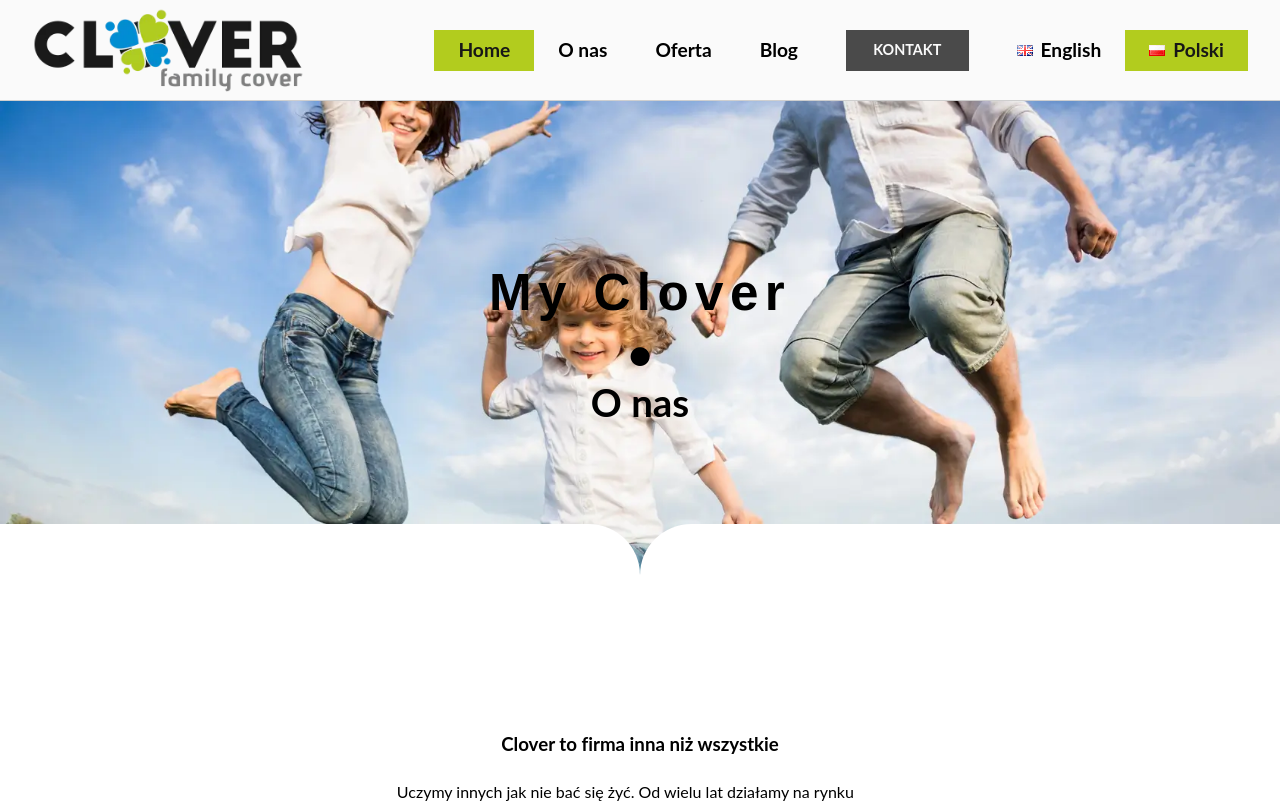
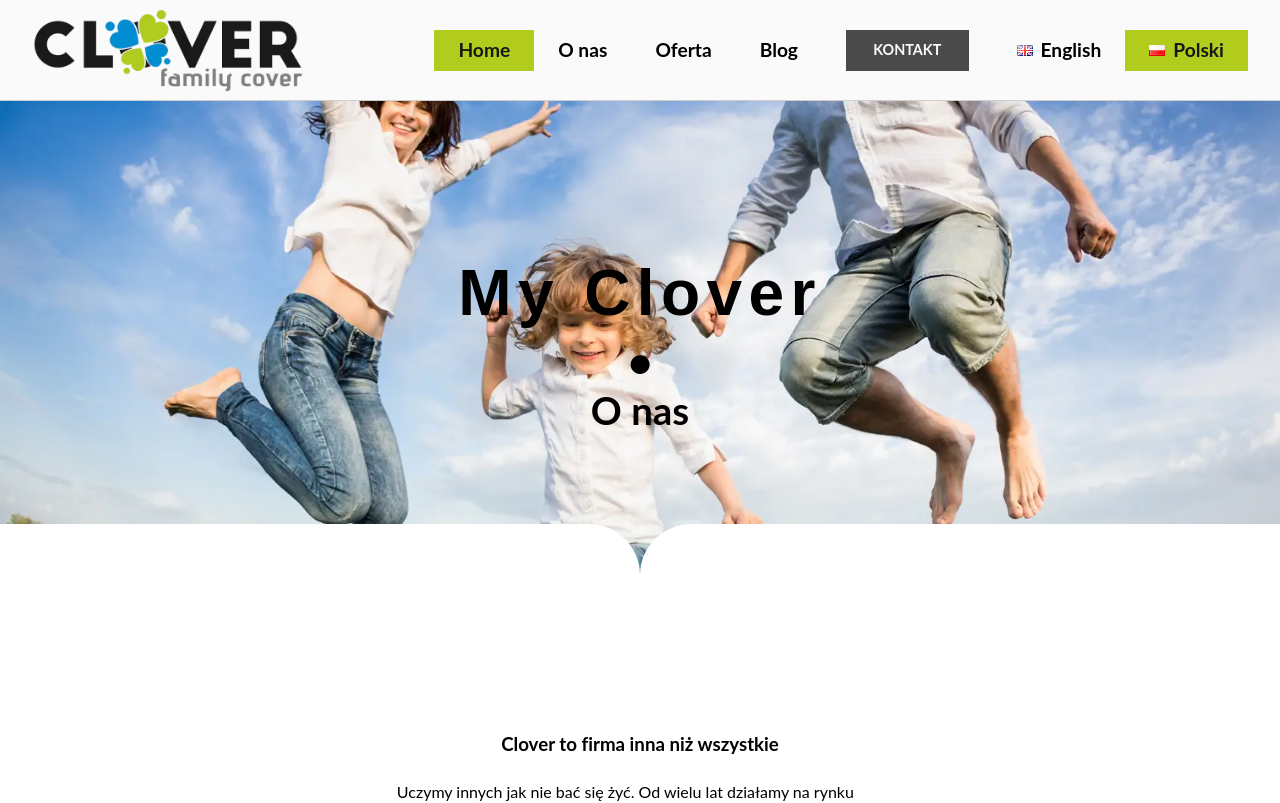
Before and after one commit to TZ-fn/MyClover, a React (Vite) app: page /about in a window 1280 px wide. Shown: the top 803 px of the page. Built offline with nearby package versions, Linux system fonts and the light colour scheme; a web font is replaced by a local one.

Commit message:
fix: enlarge the header

```diff
--- a/src/components/ImageHeader/ImageHeader.module.scss
+++ b/src/components/ImageHeader/ImageHeader.module.scss
@@ -11,7 +11,7 @@
 }
 
 .pageHeader {
-  font-size: clamp(2rem, 4vw, 6rem);
+  font-size: clamp(2rem, 5vw, 6rem);
   letter-spacing: 0.4rem;
   font-family: "AlegreyaSans", sans-serif;
 }
```
